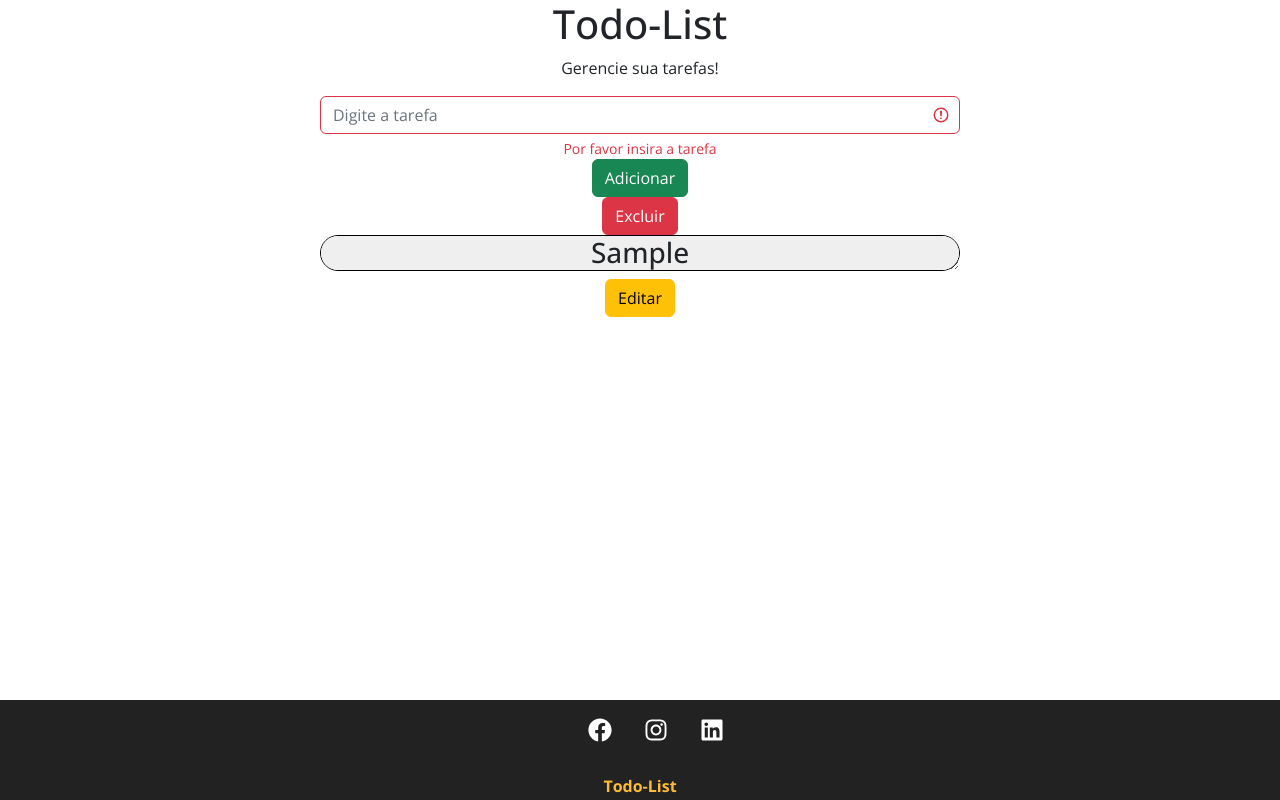
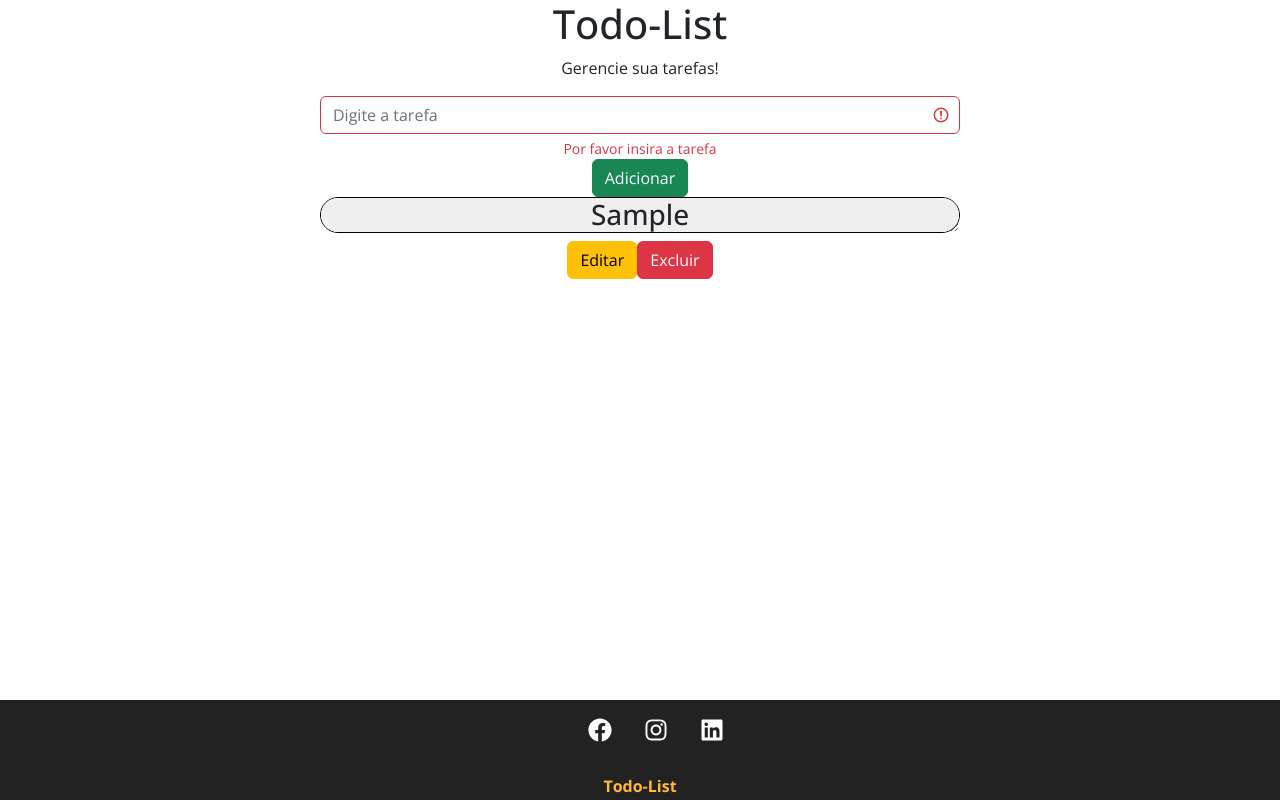
Before and after one commit to Pachecodb/Todo-List, a React (Create React App) app: page / in a window 1280 px wide. Both pictures are taken after typing "Sample" into the empty fields and a click on the button "Adicionar". Built offline with nearby package versions, Linux system fonts and the light colour scheme.

Commit message:
atualiaçoes
modificando modal para aparecer tarefa

```diff
--- a/src/components/Form.jsx
+++ b/src/components/Form.jsx
@@ -44,8 +44,8 @@ const Form = () => {
             setIsEditItem(null)
         } else {
             if (listaTarefas.trim()) {
-                const todasListaTarefas = { id: new Date().getTime().toString(), name: listaTarefas }
-                setTarefa([...tarefa, todasListaTarefas])
+                const todaListaTarefas = { id: new Date().getTime().toString(), name: listaTarefas }
+                setTarefa([...tarefa, todaListaTarefas])
                 setListaTarefas('')
 
             }
@@ -57,8 +57,17 @@ const Form = () => {
             return index !== value.id
         });
         setTarefa(deleteTarefa);
+        console.log(deleteTarefa);
     };
 
+    const modalConfirmacao = (index) => {
+        let mostrarNoModal = tarefa.find((value) => {
+            return index == value.id
+        });
+        handleShow();
+        setListaTarefas(mostrarNoModal.name)
+        console.log(mostrarNoModal.name);
+    }
 
     const editTarefa = (id) => {
         let newEditItem = tarefa.find((value) => {
@@ -70,22 +79,19 @@ const Form = () => {
     };
 
     return (
-
         <div className="App">
             <div>
                 <h1> Todo-List</h1>
                 <p>Gerencie sua tarefas!</p>
                 <form className="was-validated" >
                     <input type="text" className="form-control" placeholder="Digite a tarefa" value={listaTarefas}
-                        onChange={(e) => setListaTarefas(e.target.value)} autofocus required />
+                        onChange={(e) => setListaTarefas(e.target.value)} autoFocus required />
                     <div className="valid-feedback">Valid.</div>
                     <div className="invalid-feedback">Por favor insira a tarefa</div>
                     {
                         toggleSubmit ? <button type="button" className="btn btn-success" onClick={addTarefa}>Adicionar</button> : <button type="button" className="btn btn-primary" onClick={addTarefa}>Salvar Tarefa Editada</button>
                     }
-                    <Button variant="danger" onClick={handleShow}>
-                        Excluir
-                    </Button>
+
                 </form>
             </div>
             <div >
@@ -94,8 +100,9 @@ const Form = () => {
                         return (
                             <div className="ex1" key={value.id}>
                                 <h3 className="h3">{value.name}</h3>
-                                <div >
+                                <div>
                                     <button type="button" className="btn btn-warning" onClick={() => editTarefa(value.id)}>Editar</button>
+                                    <button type="button" className="btn btn-danger" onClick={() => modalConfirmacao(value.id)} >Excluir</button>
                                 </div>
                             </div>
                         )
@@ -104,26 +111,16 @@ const Form = () => {
             </div>
             <Modal show={show} onHide={handleClose}>
                 <Modal.Header closeButton>
-                    <Modal.Title>Excluir Tarefas</Modal.Title>
+                    <Modal.Title>Voce realmente deseja excluir esta tafera? Essa açao sera ireversivel!</Modal.Title>
                 </Modal.Header>
                 <Modal.Body>
-                    {
-                        tarefa.map((value) => {
-                            return (
-                                <div key={value.id}>
-                                    <h3 >{value.name}</h3>
-                                    <div >
-                                        <button type="button" className="btn btn-danger" onClick={() => deleteTarefa(value.id)} >Excluir</button>
-                                    </div>
-                                </div>
-                            )
-                        })
-                    }
+                    <div>
+                        <p>Tarefa: {tarefa.name}</p>
+                    </div>
                 </Modal.Body>
                 <Modal.Footer>
-                    <Button variant="secondary" onClick={handleClose}>
-                        Close
-                    </Button>
+                    <Button variant="secondary" onClick={handleClose}>Close</Button>
+                    <button type="button" className="btn btn-danger" onClick={() => deleteTarefa()} >Excluir</button>
                 </Modal.Footer>
             </Modal>
         </div>
```
